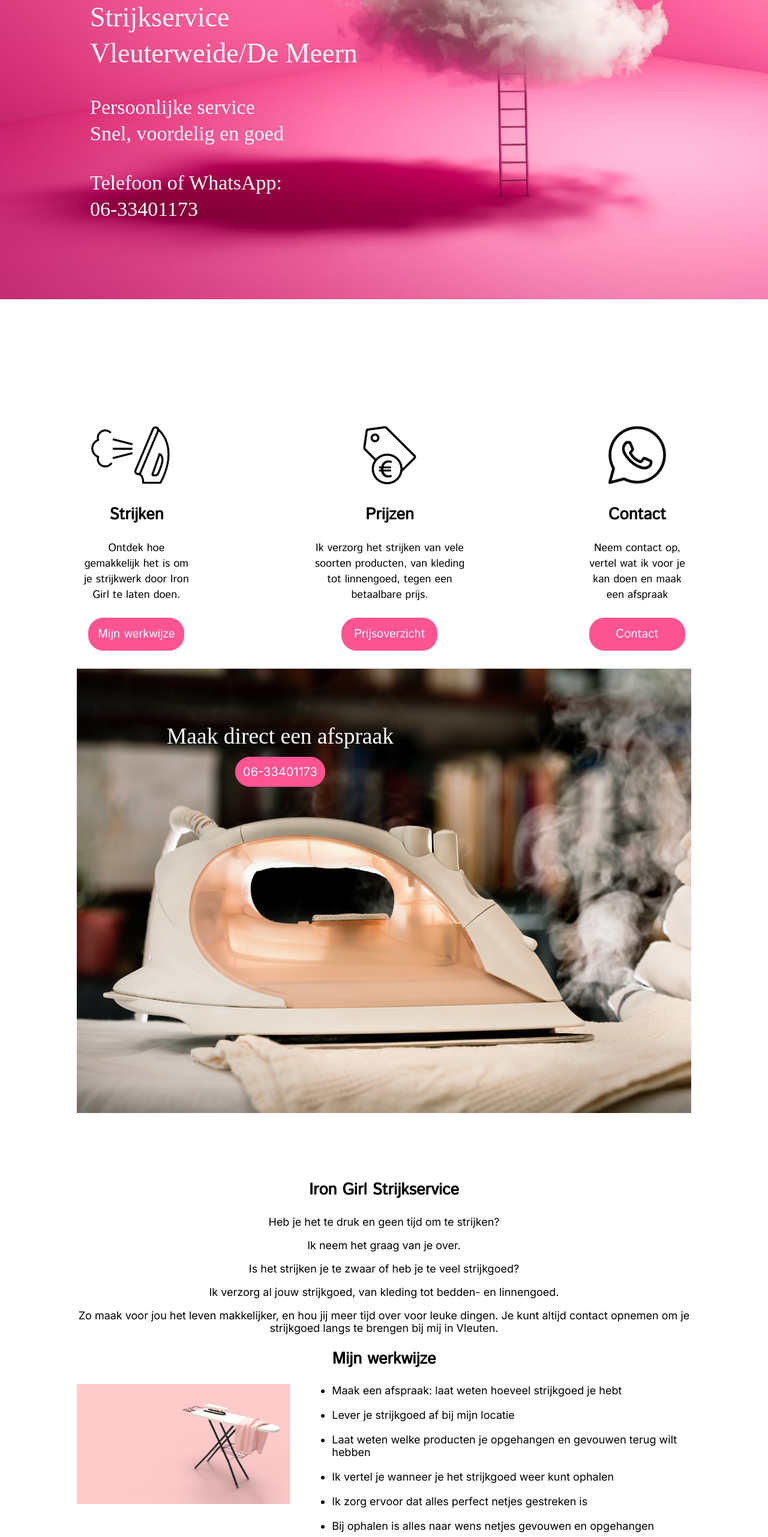
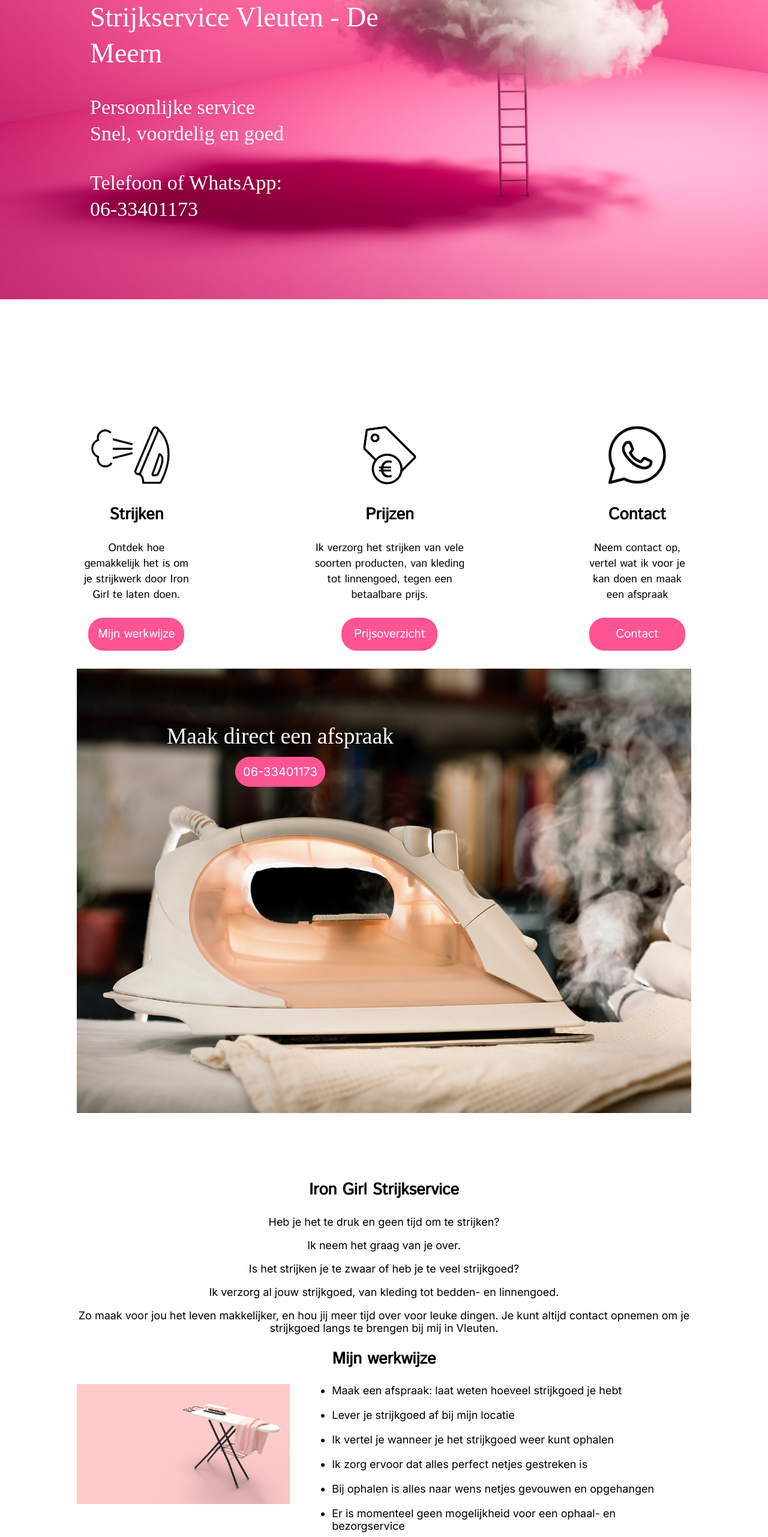
Before and after one commit to clearblocks/irongirl, a React (Create React App) app: page / in a window 1280 px wide. Shown: the part 234-2797 px from the top of the page at 60% size. Built offline with nearby package versions, Linux system fonts and the light colour scheme; the HTML template or start-up script is replaced by a standard one; a web font is replaced by a local one.

Commit message:
Changes in about us + Hero city area

```diff
--- a/package.json
+++ b/package.json
@@ -1,6 +1,6 @@
 {
   "name": "irongirl",
-  "version": "2.5",
+  "version": "2.6",
   "private": true,
   "dependencies": {
     "@testing-library/jest-dom": "^5.16.5",
--- a/src/components/organisms/AboutUs.tsx
+++ b/src/components/organisms/AboutUs.tsx
@@ -23,10 +23,10 @@ export const AboutUs = forwardRef((props, ref: ForwardedRef<HTMLDivElement>) =>
         <ul>
           <li>Maak een afspraak: laat weten hoeveel strijkgoed je hebt</li>
           <li>Lever je strijkgoed af bij mijn locatie</li>
-          <li>Laat weten welke producten je opgehangen en gevouwen terug wilt hebben</li>
           <li>Ik vertel je wanneer je het strijkgoed weer kunt ophalen</li>
           <li>Ik zorg ervoor dat alles perfect netjes gestreken is</li>
           <li>Bij ophalen is alles naar wens netjes gevouwen en opgehangen</li>
+          <li>Er is momenteel geen mogelijkheid voor een ophaal- en bezorgservice</li>
         </ul>
       </div>
     </div>
--- a/src/components/organisms/Hero.tsx
+++ b/src/components/organisms/Hero.tsx
@@ -3,7 +3,7 @@ import React from 'react';
 export const Hero = () => (
   <div className={"hero"}>
     <div>
-      <span className={"span-large"}>Strijkservice Vleuterweide/De Meern</span><br /><br />
+      <span className={"span-large"}>Strijkservice Vleuten - De Meern</span><br /><br />
       <span>Persoonlijke service</span><br />
       <span>Snel, voordelig en goed</span><br /><br />
       <span>Telefoon of WhatsApp:</span><br />
```
